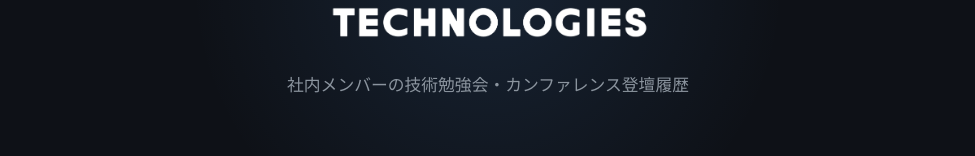
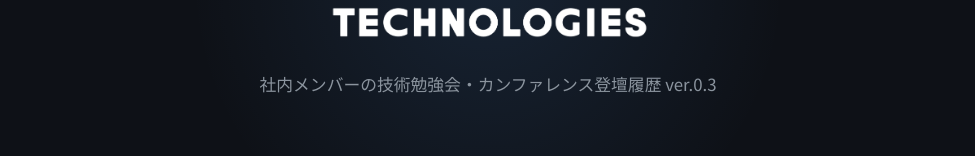
Before and after one commit to molmolken/pages-test, a plain HTML site: page index.html in a window 1280 px wide. Shown: the part 200-356 px from the top of the page, without its empty margins (152-1127 px from the left). Drawn offline with Linux system fonts and the light colour scheme.

Commit message:
add version

```diff
--- a/index.html
+++ b/index.html
@@ -251,7 +251,7 @@
 
 <div class="hero">
   <img src="./logo.png" alt="BuySell Technologies" class="hero-logo">
-  <p>社内メンバーの技術勉強会・カンファレンス登壇履歴</p>
+  <p>社内メンバーの技術勉強会・カンファレンス登壇履歴 ver.0.3</p>
 </div>
 
 <div class="stats" id="stats"></div>
```
